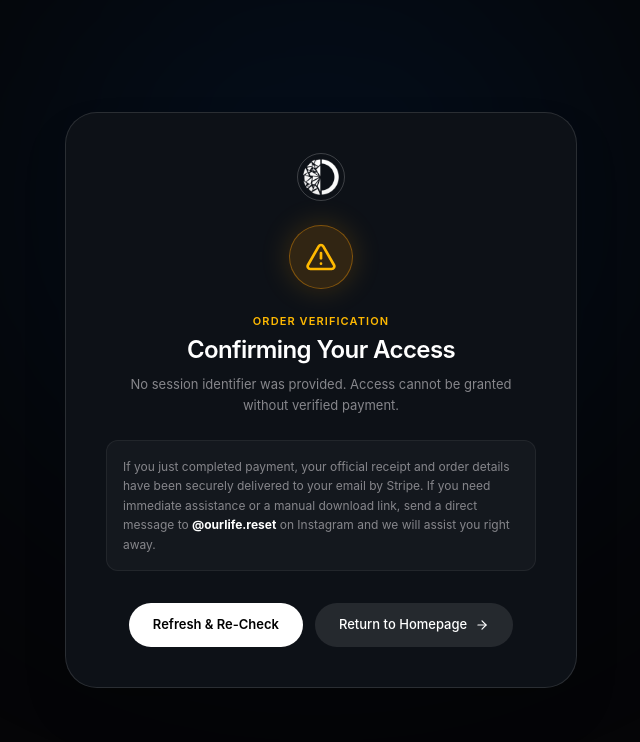
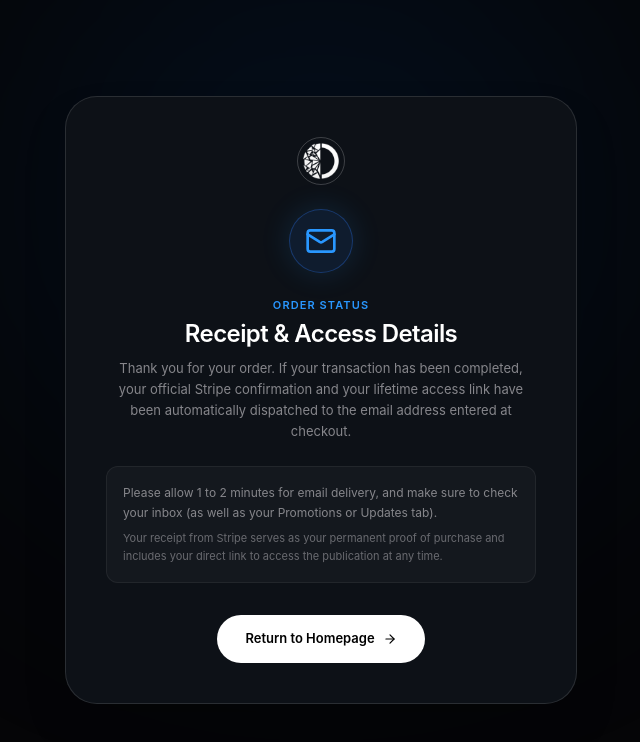
Before and after one commit to kabbir/reset-portal, a Next.js app: page /success in a window 1280 px wide. Shown: the top 742 px of the page, without its empty margins (319-959 px from the left). Built offline with nearby package versions, Linux system fonts and the light colour scheme.

Commit message:
fix: support Stripe_API_Key env var, remove refresh button, remove IG DM mention, and polish order status copy

```diff
--- a/src/app/api/download/route.ts
+++ b/src/app/api/download/route.ts
@@ -6,9 +6,13 @@ import path from "path";
 export const dynamic = "force-dynamic";
 
 function getStripe(): Stripe | null {
-  const key = process.env.STRIPE_SECRET_KEY;
+  const key =
+    process.env.Stripe_API_Key ||
+    process.env.STRIPE_SECRET_KEY ||
+    process.env.STRIPE_API_KEY ||
+    process.env.stripe_api_key;
   if (!key) {
-    console.error("STRIPE_SECRET_KEY is not configured in environment variables");
+    console.error("Stripe API Key is not configured in environment variables");
     return null;
   }
   return new Stripe(key);
--- a/src/app/api/verify/route.ts
+++ b/src/app/api/verify/route.ts
@@ -4,9 +4,13 @@ import Stripe from "stripe";
 export const dynamic = "force-dynamic";
 
 function getStripe(): Stripe | null {
-  const key = process.env.STRIPE_SECRET_KEY;
+  const key =
+    process.env.Stripe_API_Key ||
+    process.env.STRIPE_SECRET_KEY ||
+    process.env.STRIPE_API_KEY ||
+    process.env.stripe_api_key;
   if (!key) {
-    console.error("STRIPE_SECRET_KEY is not configured in environment variables");
+    console.error("Stripe API Key is not configured in environment variables");
     return null;
   }
   return new Stripe(key);
--- a/src/app/success/page.tsx
+++ b/src/app/success/page.tsx
@@ -154,38 +154,35 @@ function SuccessContent() {
 
         {status === "error" && (
           <div className="space-y-6 text-center">
-            <div className="w-16 h-16 rounded-full bg-amber-500/15 border border-amber-500/40 flex items-center justify-center mx-auto text-amber-400 shadow-[0_0_30px_rgba(245,158,11,0.2)]">
-              <AlertTriangle className="w-8 h-8" />
+            <div className="w-16 h-16 rounded-full bg-blue-500/10 border border-blue-500/30 flex items-center justify-center mx-auto text-[#2997ff] shadow-[0_0_30px_rgba(41,151,255,0.15)]">
+              <Mail className="w-8 h-8" />
             </div>
 
             <div>
-              <span className="text-[11px] font-semibold text-amber-400 uppercase tracking-widest block mb-1">
-                Order Verification
+              <span className="text-[11px] font-semibold text-[#2997ff] uppercase tracking-widest block mb-1">
+                Order Status
               </span>
               <h2 className="text-2xl font-semibold text-white tracking-tight">
-                Confirming Your Access
+                Receipt & Access Details
               </h2>
               <p className="text-[13px] text-[#86868b] mt-2 leading-relaxed">
-                {errorMessage && !errorMessage.includes("STRIPE_SECRET_KEY") && !errorMessage.includes("not set")
-                  ? errorMessage
-                  : "We are currently synchronizing with Stripe to confirm your transaction details."}
+                Thank you for your order. If your transaction has been completed, your official Stripe confirmation and your lifetime access link have been automatically dispatched to the email address entered at checkout.
               </p>
             </div>
 
-            <div className="p-4 rounded-xl bg-white/[0.03] border border-white/[0.06] text-left text-[12px] text-[#86868b] leading-relaxed">
-              If you just completed payment, your official receipt and order details have been securely delivered to your email by Stripe. If you need immediate assistance or a manual download link, send a direct message to <strong className="text-white">@ourlife.reset</strong> on Instagram and we will assist you right away.
+            <div className="p-4 rounded-xl bg-white/[0.03] border border-white/[0.06] text-left text-[12px] text-[#86868b] leading-relaxed space-y-2">
+              <p>
+                Please allow 1 to 2 minutes for email delivery, and make sure to check your inbox (as well as your Promotions or Updates tab).
+              </p>
+              <p className="text-[11px] text-[#86868b]/75">
+                Your receipt from Stripe serves as your permanent proof of purchase and includes your direct link to access the publication at any time.
+              </p>
             </div>
 
-            <div className="pt-2 flex flex-col sm:flex-row items-center justify-center gap-3">
-              <button
-                onClick={() => window.location.reload()}
-                className="apple-pill-btn px-6 py-3 bg-white text-black font-semibold text-[13px] hover:bg-[#e5e5ea] transition-all cursor-pointer"
-              >
-                Refresh & Re-Check
-              </button>
+            <div className="pt-2">
               <Link
                 href="/"
-                className="apple-pill-btn px-6 py-3 bg-white/10 text-white font-medium text-[13px] hover:bg-white/20 transition-all inline-flex items-center gap-2"
+                className="apple-pill-btn inline-flex items-center gap-2 px-7 py-3.5 bg-white text-black font-semibold text-[13px] hover:bg-[#e5e5ea] transition-all"
               >
                 <span>Return to Homepage</span>
                 <ArrowRight className="w-3.5 h-3.5" />
```
